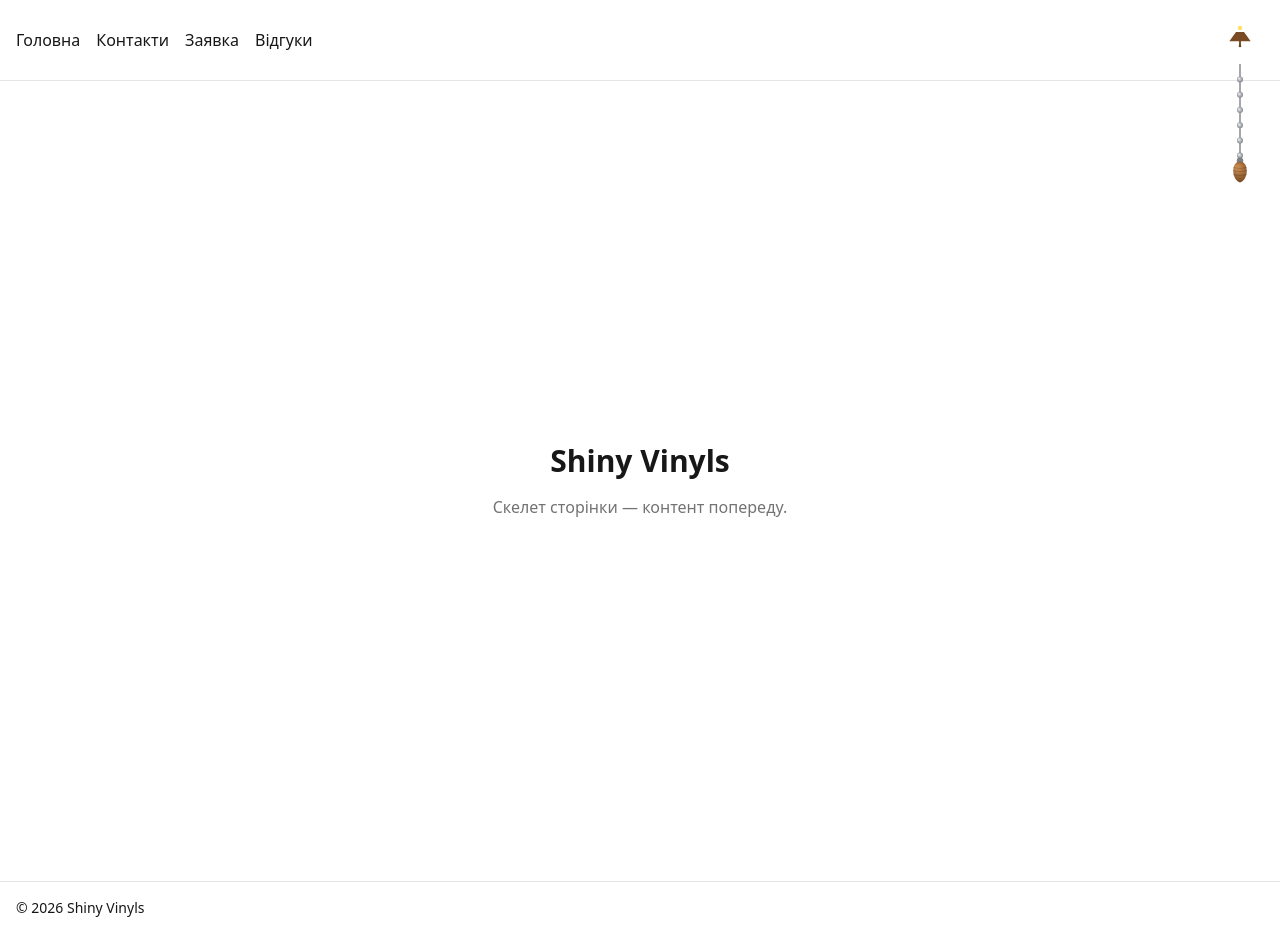
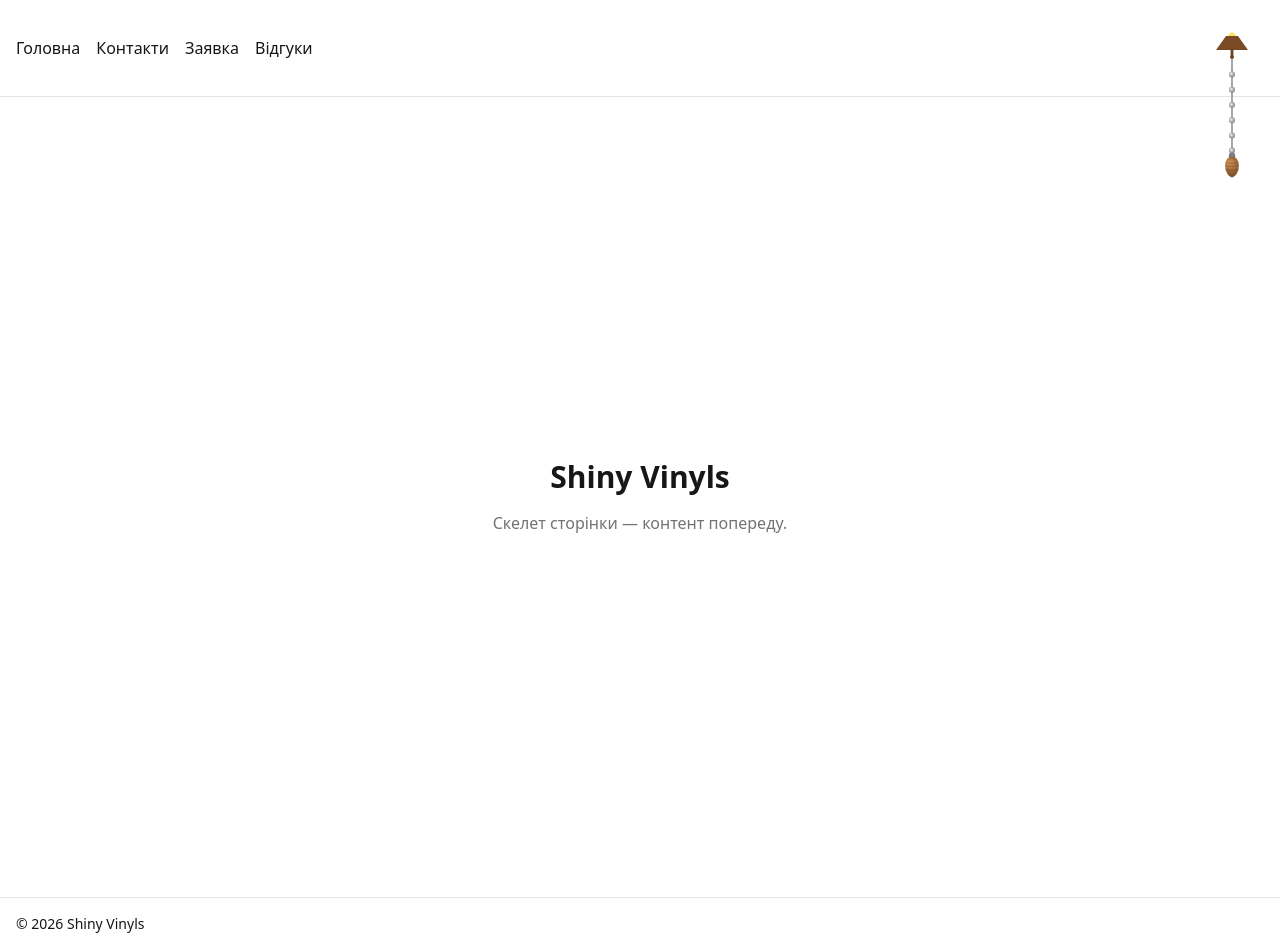
Before and after one commit to TolikSyedin/shiny-vinyls, a Next.js app: page / in a window 1280 px wide. Shown: the top 950 px of the page. Built offline with nearby package versions, Linux system fonts and the light colour scheme.

Commit message:
Enlarge lampshade further, expose half the bulb on peek, close the gap to the chain

```diff
--- a/components/theme/chain-toggle.tsx
+++ b/components/theme/chain-toggle.tsx
@@ -28,6 +28,16 @@ const CANVAS_HEIGHT = 220
 const ANCHOR_Y = 4
 const ANCHOR_X = CANVAS_WIDTH / 2
 
+const WRAPPER_SIZE = 64
+const ICON_SIZE = 48
+const ICON_VIEWBOX = 24
+const ICON_RING_Y = 16.5 // viewBox units — where the mounting ring sits
+
+// lines the chain's anchor up with the icon's ring, minus a couple px so the
+// wire visually continues straight out of the ring with no dead gap
+const CHAIN_TOP =
+  (WRAPPER_SIZE - ICON_SIZE) / 2 + (ICON_RING_Y / ICON_VIEWBOX) * ICON_SIZE - 2
+
 type Point = { x: number; y: number; oldX: number; oldY: number }
 
 function createPoints(): Point[] {
@@ -53,19 +63,17 @@ function LampShadeIcon({ isDark }: { isDark: boolean }) {
     <svg
       viewBox="0 0 24 24"
       aria-hidden="true"
-      className="relative z-10 size-8"
+      className="relative z-10 size-12"
     >
       <circle
         cx="12"
-        cy="9"
-        r="1.7"
+        cy={isDark ? 9 : 6}
+        r="1.8"
         fill={isDark ? '#4a4a4a' : '#ffe066'}
         opacity={isDark ? 0 : 1}
         style={{
-          transform: isDark ? 'translateY(0px)' : 'translateY(-6px)',
-          transformOrigin: '12px 9px',
           transition:
-            'transform 500ms ease-out, opacity 500ms ease-out, fill 500ms ease-out',
+            'cy 500ms ease-out, opacity 500ms ease-out, fill 500ms ease-out',
         }}
       />
       <path d="M9 6h6l5 7H4z" fill="#7a4a24" />
@@ -73,12 +81,12 @@ function LampShadeIcon({ isDark }: { isDark: boolean }) {
         x1="12"
         y1="13"
         x2="12"
-        y2="16"
+        y2={ICON_RING_Y - 1}
         stroke="#6b4423"
         strokeWidth={1.4}
         strokeLinecap="round"
       />
-      <circle cx="12" cy="16.5" r="1" fill="#6b4423" />
+      <circle cx="12" cy={ICON_RING_Y} r="1" fill="#6b4423" />
     </svg>
   )
 }
@@ -255,7 +263,7 @@ export function ChainToggle() {
   }
 
   return (
-    <div className="relative flex size-12 shrink-0 items-center justify-center">
+    <div className="relative flex size-16 shrink-0 items-center justify-center">
       <button
         type="button"
         onClick={() => toggleThemeRef.current()}
@@ -265,7 +273,7 @@ export function ChainToggle() {
             : 'Клікнути на торшер, щоб увімкнути темну тему'
         }
         aria-pressed={isDark}
-        className="relative z-10 flex size-12 items-center justify-center"
+        className="relative z-10 flex size-16 items-center justify-center"
       >
         <LampShadeIcon isDark={isDark} />
       </button>
@@ -280,7 +288,8 @@ export function ChainToggle() {
         }
         aria-pressed={isDark}
         suppressHydrationWarning
-        className="absolute left-1/2 top-full -mt-1 -translate-x-1/2 cursor-grab touch-none select-none active:cursor-grabbing"
+        style={{ top: `${CHAIN_TOP}px` }}
+        className="absolute left-1/2 -translate-x-1/2 cursor-grab touch-none select-none active:cursor-grabbing"
         onPointerDown={handlePointerDown}
         onPointerMove={handlePointerMove}
         onPointerUp={endDrag}
```
